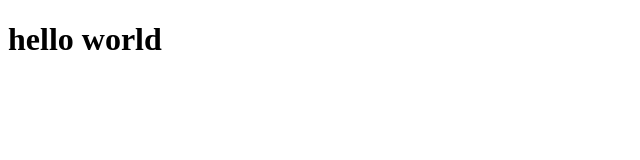
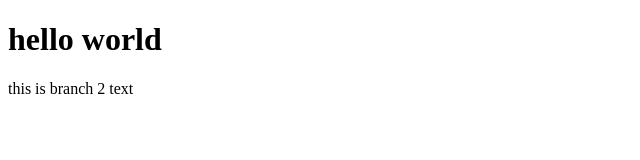
Before and after one commit to rafi-cloud/dd, a plain HTML site: page index.html in a window 1280 px wide. Shown: the whole page, without its empty margins (0-640 px from the left). Drawn offline with Linux system fonts and the light colour scheme.

Commit message:
branchOne first commit

```diff
--- a/index.html
+++ b/index.html
@@ -8,5 +8,6 @@
 </head>
 <body>
     <h1>hello world</h1>
+    <p>this is branch 2 text</p>
 </body>
 </html>
```
